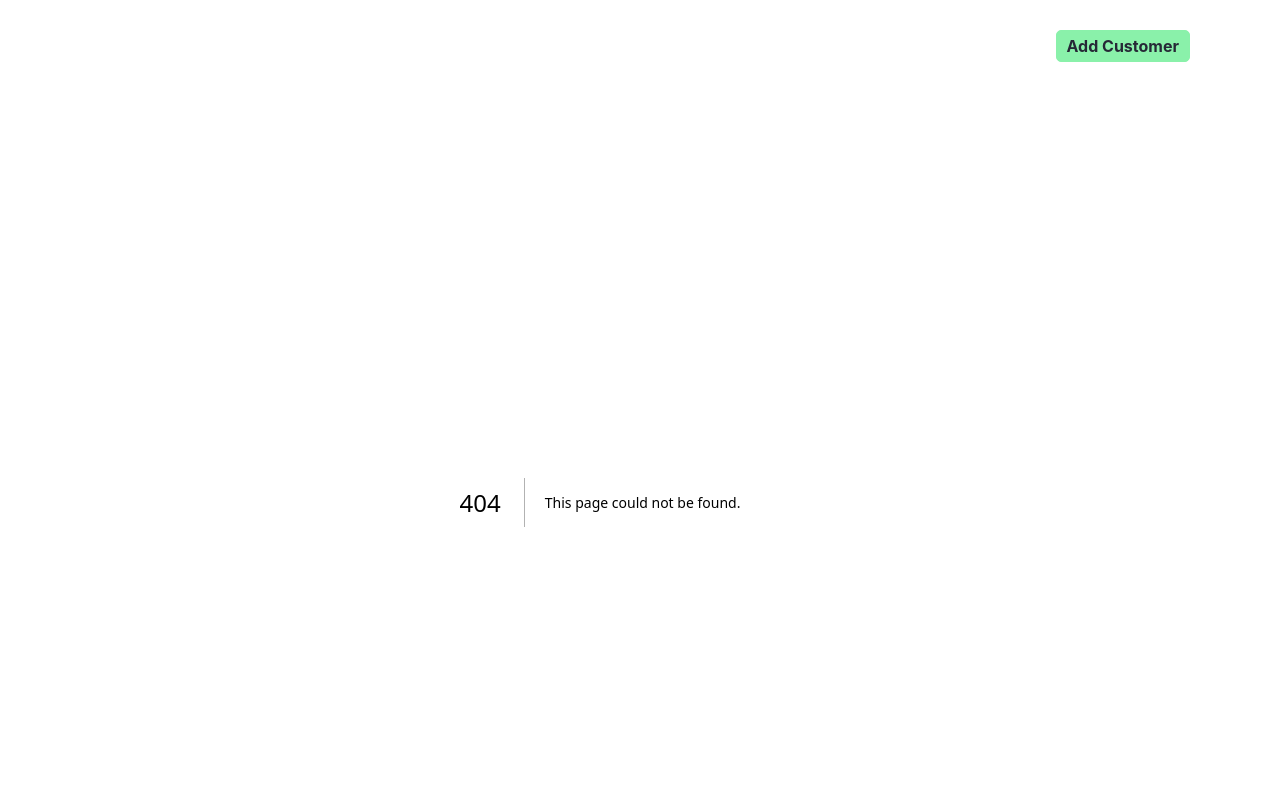
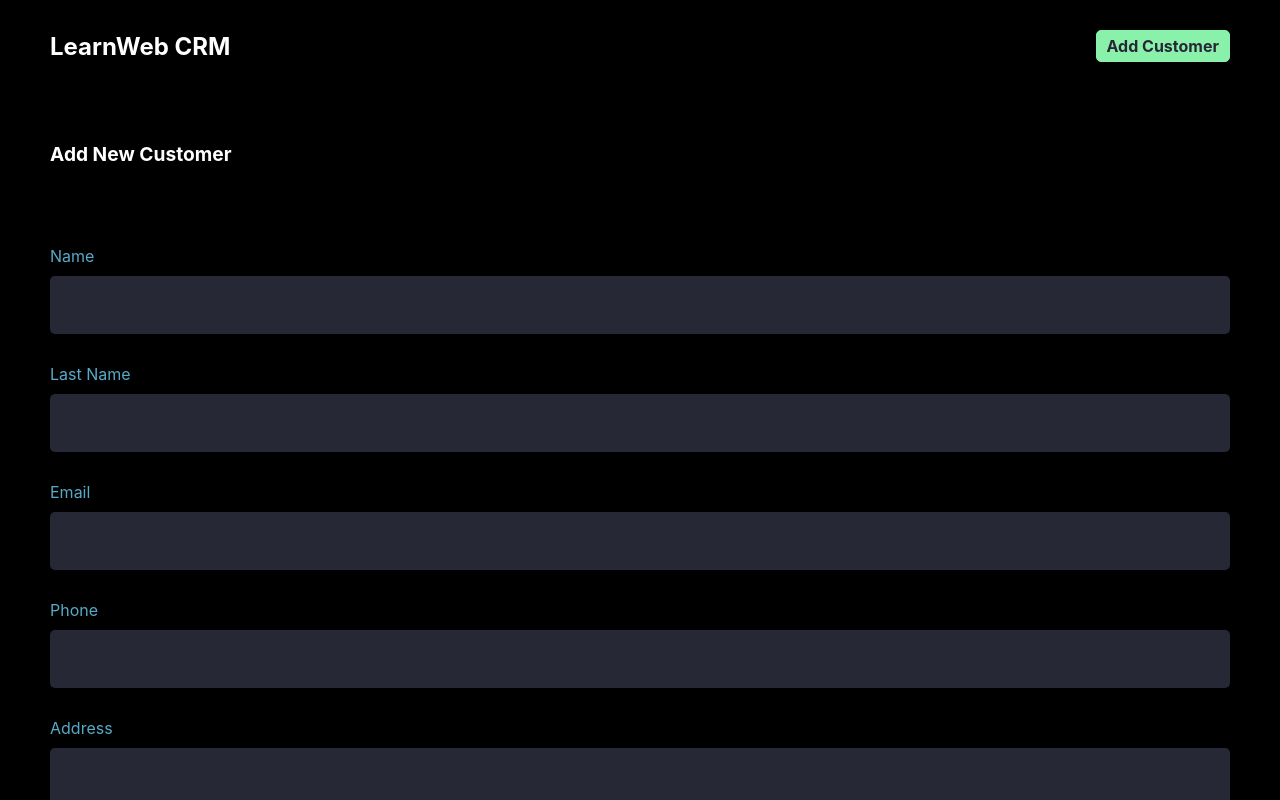
Before and after one commit to mohammadsohrabi2021/CRM, a Next.js app: page /add-customer in a window 1280 px wide. Before the commit this address had no page. Shown: the top 800 px of the page. Built offline with nearby package versions, Linux system fonts and the light colour scheme.

Commit message:
create route index add-customer done

```diff
--- /dev/null
+++ b/pages/add-customer/index.jsx
@@ -0,0 +1,8 @@
+import AddCustomerPage from "@/components/template/AddCustomerPage";
+import React from "react";
+
+function Index() {
+  return <AddCustomerPage />;
+}
+
+export default Index;
```
